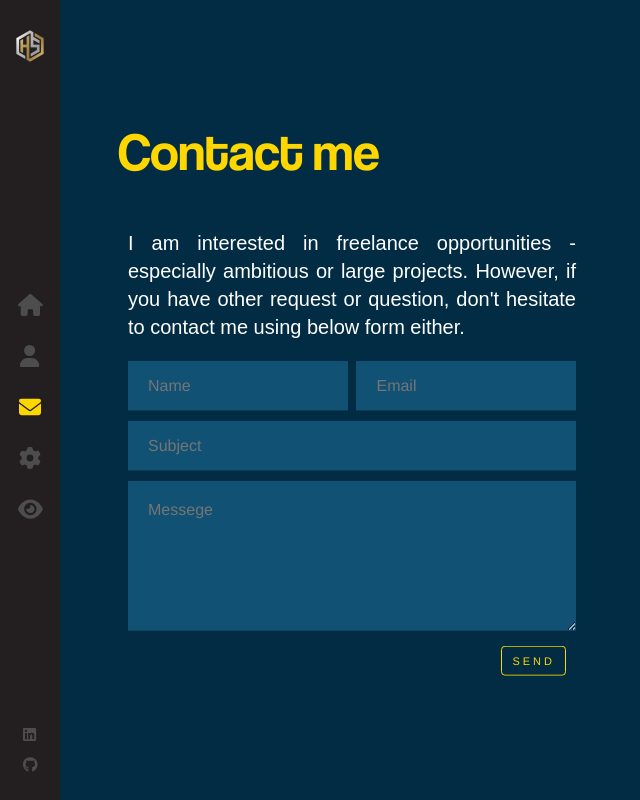
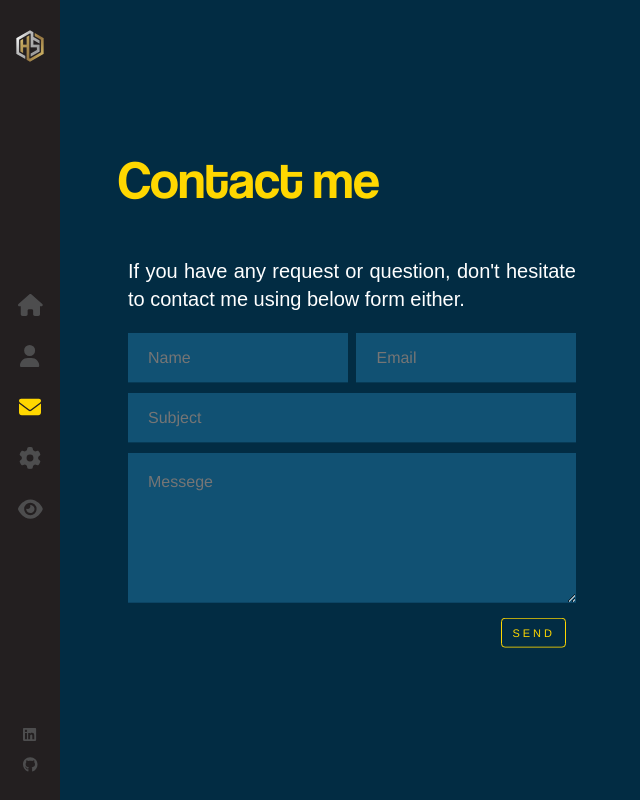
Before and after one commit to haresh2349/haresh2349.github.io, a React (Create React App) app: page /contact in a window 1280 px wide. Shown: the whole page, without its empty margins (0-640 px from the left). Built offline with nearby package versions, Linux system fonts and the light colour scheme.

Commit message:
minor changes

```diff
--- a/src/Components/About/index.scss
+++ b/src/Components/About/index.scss
@@ -29,17 +29,19 @@
       font-family: sans-serif;
       font-weight: 300;
       max-width: fit-content;
-      animation: pulse 1s;
-      text-align: justify;
-      &:nth-of-type(1) {
-        animation-delay: 1.1s;
-      }
-      &:nth-of-type(2) {
-        animation-delay: 1.2s;
-      }
-      &:nth-of-type(3) {
-        animation-delay: 1.3s;
-      }
+      // animation: pulse 1s;
+      // text-align: justify;
+      // &:nth-of-type(1) {
+      //   animation-delay: 1.1s;
+      // }
+      // &:nth-of-type(2) {
+      //   animation-delay: 1.2s;
+      // }
+      // &:nth-of-type(3) {
+      //   animation-delay: 1.3s;
+      // }
+      animation-fill-mode: forwards;
+      animation: fadeIn 5s;
     }
   }
   .text-animate-hover {
--- a/src/Components/Contact/index.js
+++ b/src/Components/Contact/index.js
@@ -45,9 +45,8 @@ const Contact = () => {
             />
           </h1>
           <p>
-            I am interested in freelance opportunities - especially ambitious or
-            large projects. However, if you have other request or question,
-            don't hesitate to contact me using below form either.
+            If you have any request or question, don't hesitate to contact me
+            using below form either.
           </p>
           <div className="contact-form">
             <form ref={formRef} onSubmit={handleSubmit}>
--- a/src/Components/Contact/index.scss
+++ b/src/Components/Contact/index.scss
@@ -30,16 +30,21 @@
       font-family: sans-serif;
       font-weight: 300;
       max-width: fit-content;
-      animation: pulse 1s;
-      &:nth-of-type(1) {
-        animation-delay: 1.1s;
-      }
-      &:nth-of-type(2) {
-        animation-delay: 1.2s;
-      }
-      &:nth-of-type(3) {
-        animation-delay: 1.3s;
-      }
+      // animation: pulse 3s;
+      // transition: ease-in-out;
+      // &:nth-of-type(1) {
+      //   animation-delay: 1.1s;
+      // }
+      // &:nth-of-type(2) {
+      //   animation-delay: 1.2s;
+      // }
+      // &:nth-of-type(3) {
+      //   animation-delay: 1.3s;
+      // }
+      // animation-delay: 1s;
+      // animation: fadeInUp 10s 10s;
+      animation-fill-mode: forwards;
+      animation: fadeIn 5s;
     }
   }
   .text-animate-hover {
--- a/src/Components/Home/index.js
+++ b/src/Components/Home/index.js
@@ -68,7 +68,7 @@ const Home = () => {
         {/* <br /> */}
         <a
           target="_blank"
-          href="https://drive.google.com/file/d/1rLt4NhUEa7DGjUC9GNHCTHCb4iVTJrA2/view?usp=sharing"
+          href="https://drive.google.com/file/d/19_h6jiRNcIeFtHAPzIuPgWznGos_lSbB/view?usp=sharing"
         >
           <div className="flat-button">RESUME</div>
         </a>
```
